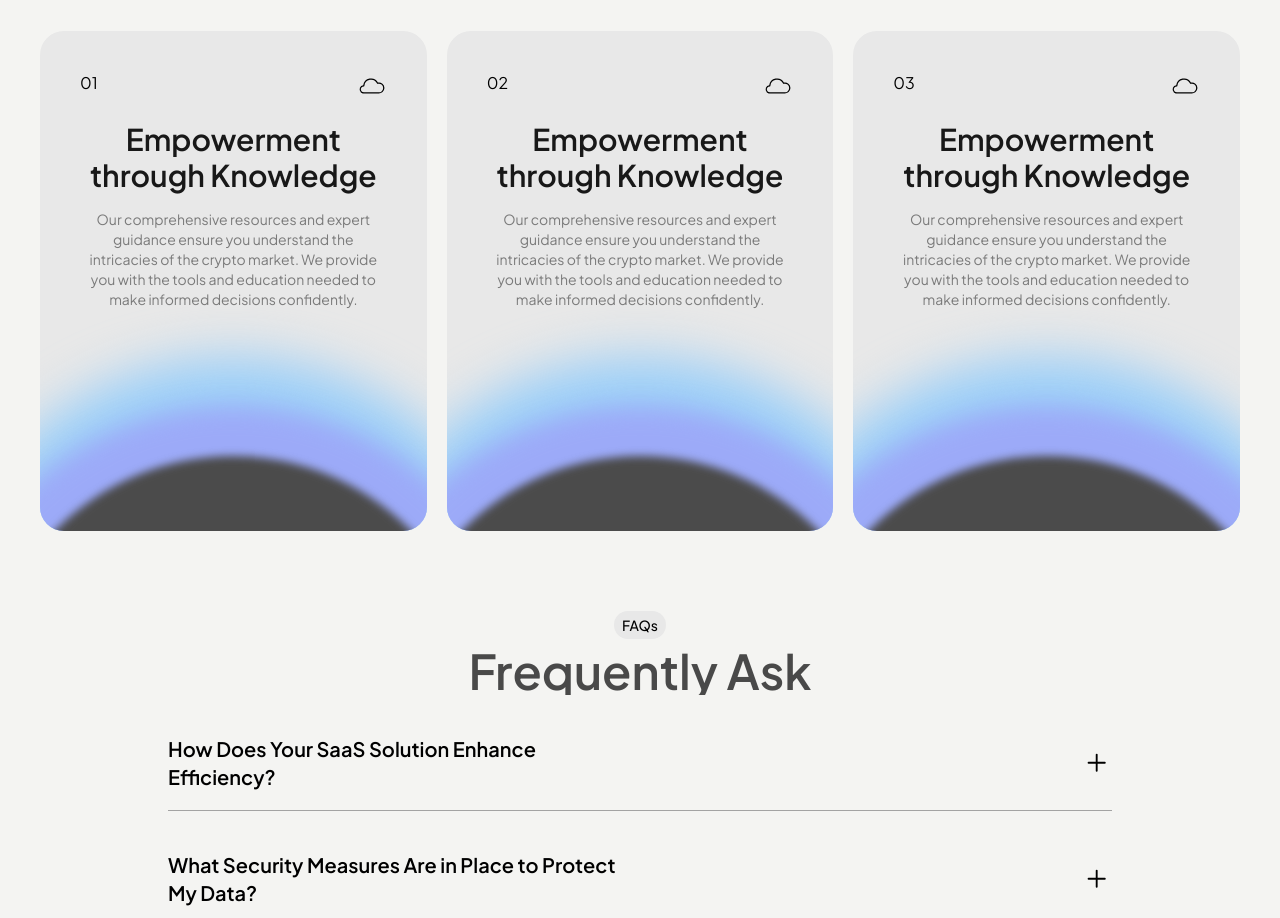
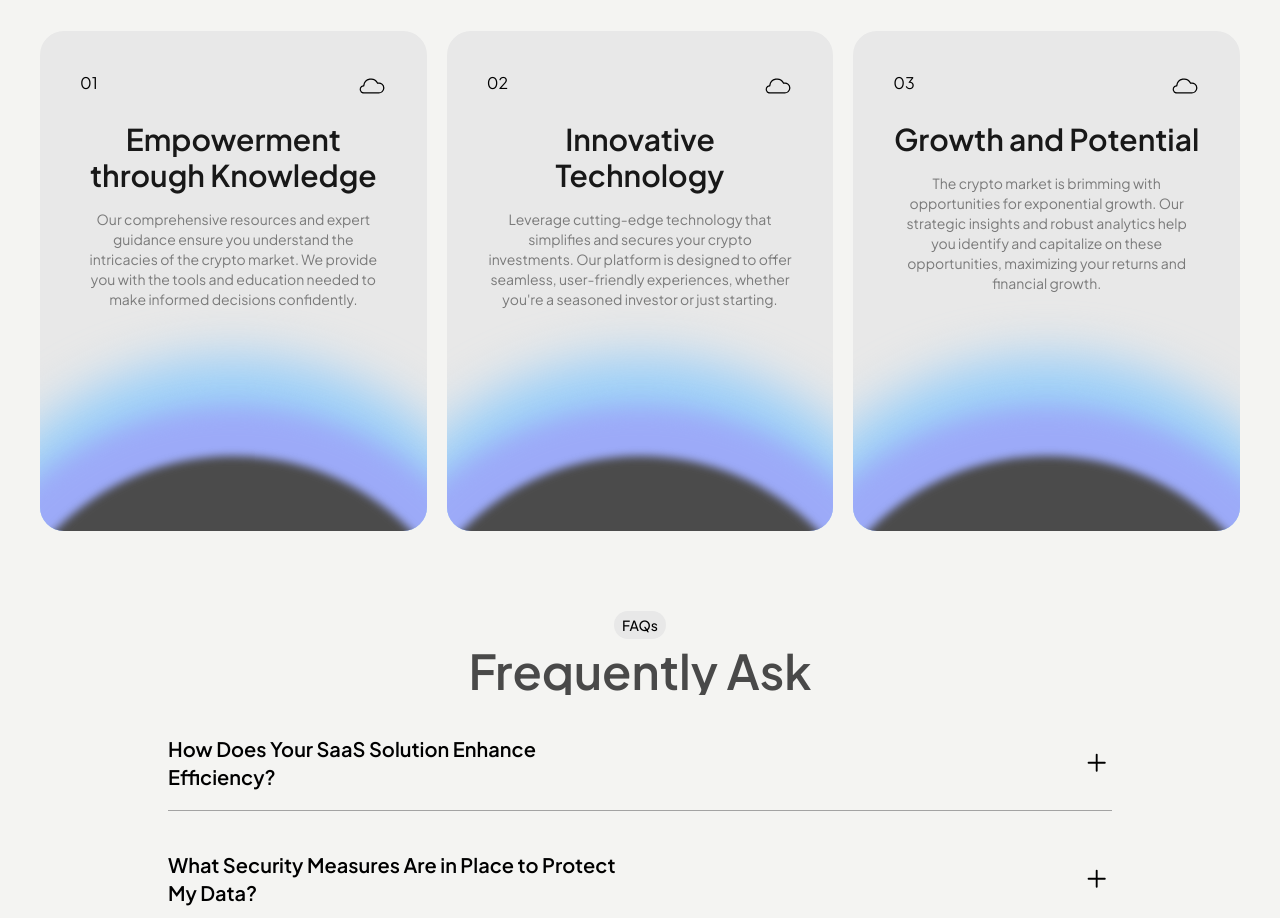
Before and after one commit to linvxcode/untilted, a Next.js app: page / in a window 1280 px wide. Shown: the part 2880-3798 px from the top of the page. Built offline with nearby package versions, Linux system fonts and the light colour scheme.

Commit message:
feat:title and desc feature

```diff
--- a/src/common/constant/FeaturesItem.jsx
+++ b/src/common/constant/FeaturesItem.jsx
@@ -212,13 +212,13 @@ export const FeatureCardItem = [
     icon: <CiCloudOn size={size} />,
   },
   {
-    title: 'Empowerment through Knowledge',
-    desc: "Our comprehensive resources and expert guidance ensure you understand the intricacies of the crypto market. We provide you with the tools and education needed to make informed decisions confidently.",
+    title: 'Innovative Technology',
+    desc: "Leverage cutting-edge technology that simplifies and secures your crypto investments. Our platform is designed to offer seamless, user-friendly experiences, whether you're a seasoned investor or just starting.",
     icon: <CiCloudOn size={size} />,
   },
   {
-    title: 'Empowerment through Knowledge',
-    desc: "Our comprehensive resources and expert guidance ensure you understand the intricacies of the crypto market. We provide you with the tools and education needed to make informed decisions confidently.",
+    title: 'Growth and Potential',
+    desc: "The crypto market is brimming with opportunities for exponential growth. Our strategic insights and robust analytics help you identify and capitalize on these opportunities, maximizing your returns and financial growth.",
     icon: <CiCloudOn size={size} />,
   },
 ]
```
